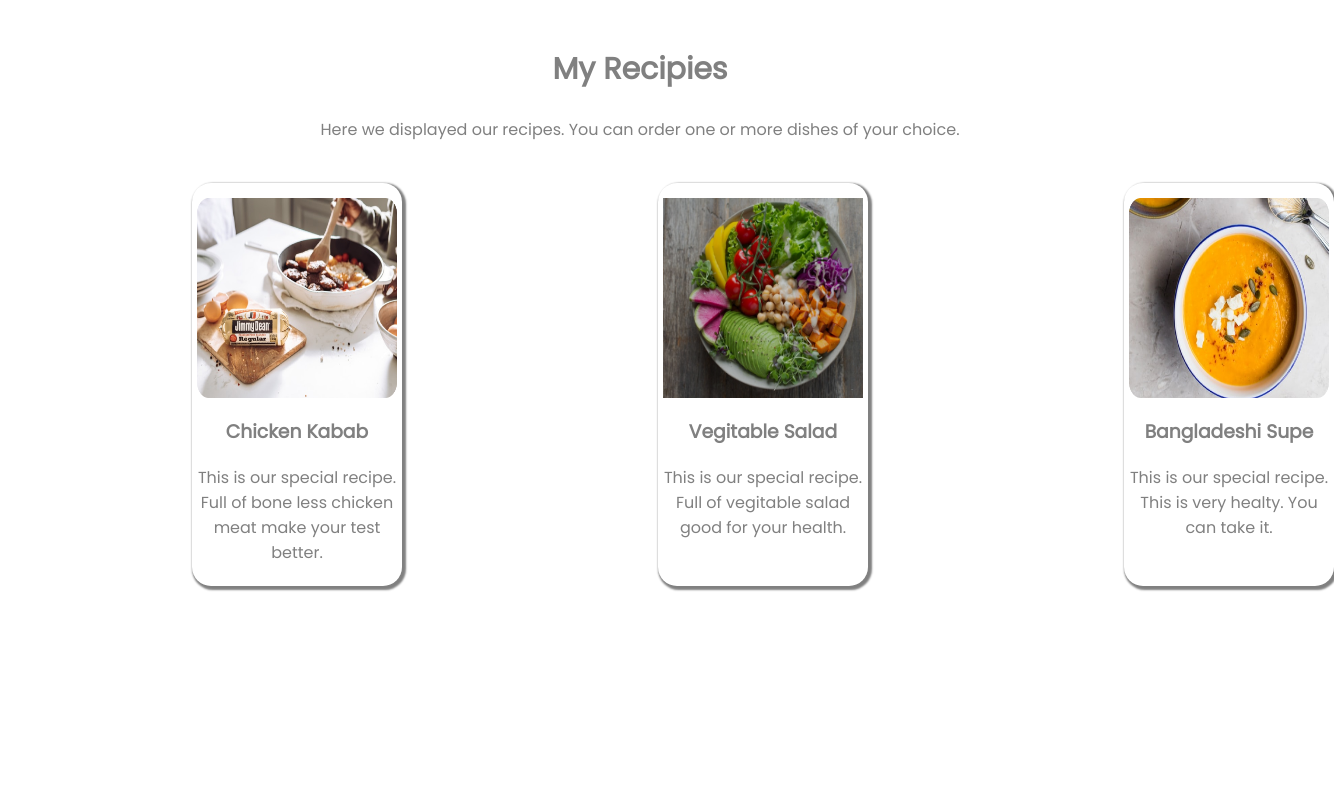
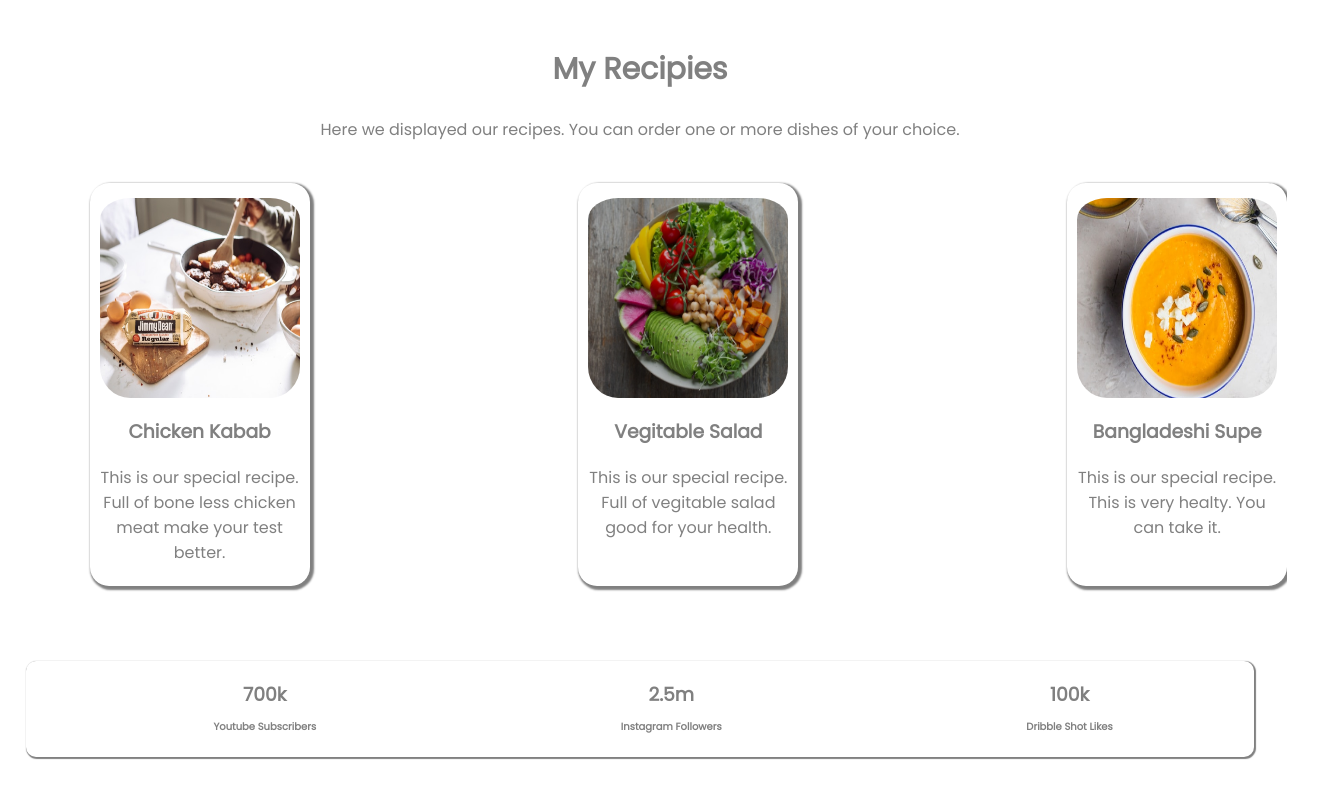
Before and after one commit to Sgit76/food-network, a plain HTML site: page index.html in a window 1280 px wide. Shown: the part 1083-1880 px from the top of the page, 1334 px wide, since content can reach past the window. Before the commit the page ends 1744 px from the top, so only its background shows below. Drawn offline with Linux system fonts and the light colour scheme.

Commit message:
social status

```diff
--- a/index.html
+++ b/index.html
@@ -71,5 +71,10 @@
             </div>
         </div>
     </section>
+    <section class="social-status-show">
+        <h3 class="social-text" >700k <br> <span class="social-span-text">Youtube Subscribers</span> </h3>
+        <h3 class="social-text">2.5m <br> <span class="social-span-text">Instagram Followers</span></h3>
+        <h3 class="social-text">100k <br> <span class="social-span-text">Dribble Shot Likes </span></h3>
+    </section>
 </body>
 </html>
--- a/style.css
+++ b/style.css
@@ -68,13 +68,13 @@ h2{
     color: gray;
     box-shadow: 2px 2px 2px 2px;
     border-radius: 19px;
-    margin-left: 15%;
-    margin-right: 5%;
+    margin-left: 7%;
+    margin-right: 14%;
     margin-top: 2%;
     margin-bottom: 2%;
     padding-top: 5px;
-    padding-left: 5px;
-    padding-right: 5px;
+    padding-left: 10px;
+    padding-right: 10px;
     padding-bottom: 5px;
 }
 
@@ -85,7 +85,27 @@ h2{
     margin-left: auto;
     margin-right: auto;
     padding-top: 10px;
+    border-radius: 15%;
 }
 .recipie-item-text{
     text-align: center;
 }
+.social-status-show{
+    display: flex;
+    color: gray;
+    box-shadow: 1px 1px 1px 1px;
+    border-radius: 10px;
+    margin-left: 2%;
+    margin-right: 2%;
+    margin-bottom: 10%;
+    padding-left: 5px;
+    padding-right: 5px;
+    text-align: center;
+}
+.social-text{
+    padding-right: 10%;
+    padding-left:15%
+}
+.social-span-text{
+    font-size: 10px;
+}
```
